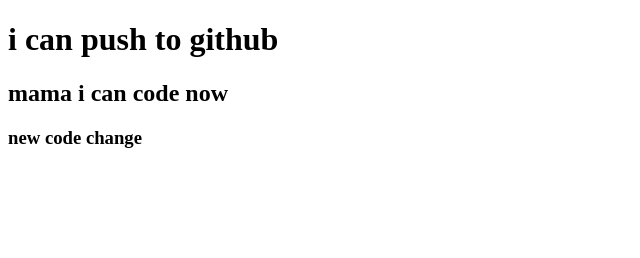
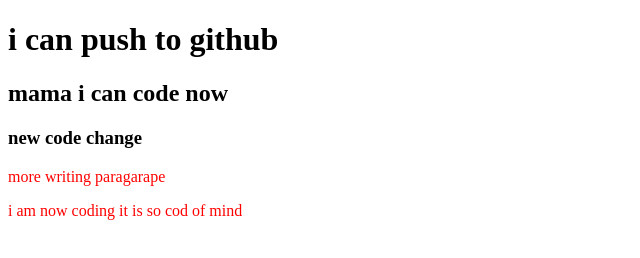
Before and after one commit to NORULISLAM/my-second-repo, a plain HTML site: page index.html in a window 1280 px wide. Shown: the whole page, without its empty margins (0-640 px from the left). Drawn offline with Linux system fonts and the light colour scheme.

Commit message:
style added

```diff
--- a/index.html
+++ b/index.html
@@ -5,10 +5,13 @@
     <meta http-equiv="X-UA-Compatible" content="IE=edge">
     <meta name="viewport" content="width=device-width, initial-scale=1.0">
     <title>my second github repo</title>
+    <link rel="stylesheet" href="style.css">
 </head>
 <body>
   <h1>i can push to github</h1>
 <h2>mama i can code now</h2>
 <h3>new code change</h3>
+<p>more writing paragarape</p>
+<p> i am now coding it is so cod of mind</p>
 </body>
 </html>
--- /dev/null
+++ b/style.css
@@ -0,0 +1,3 @@
+p{
+    color: red;
+}
```
